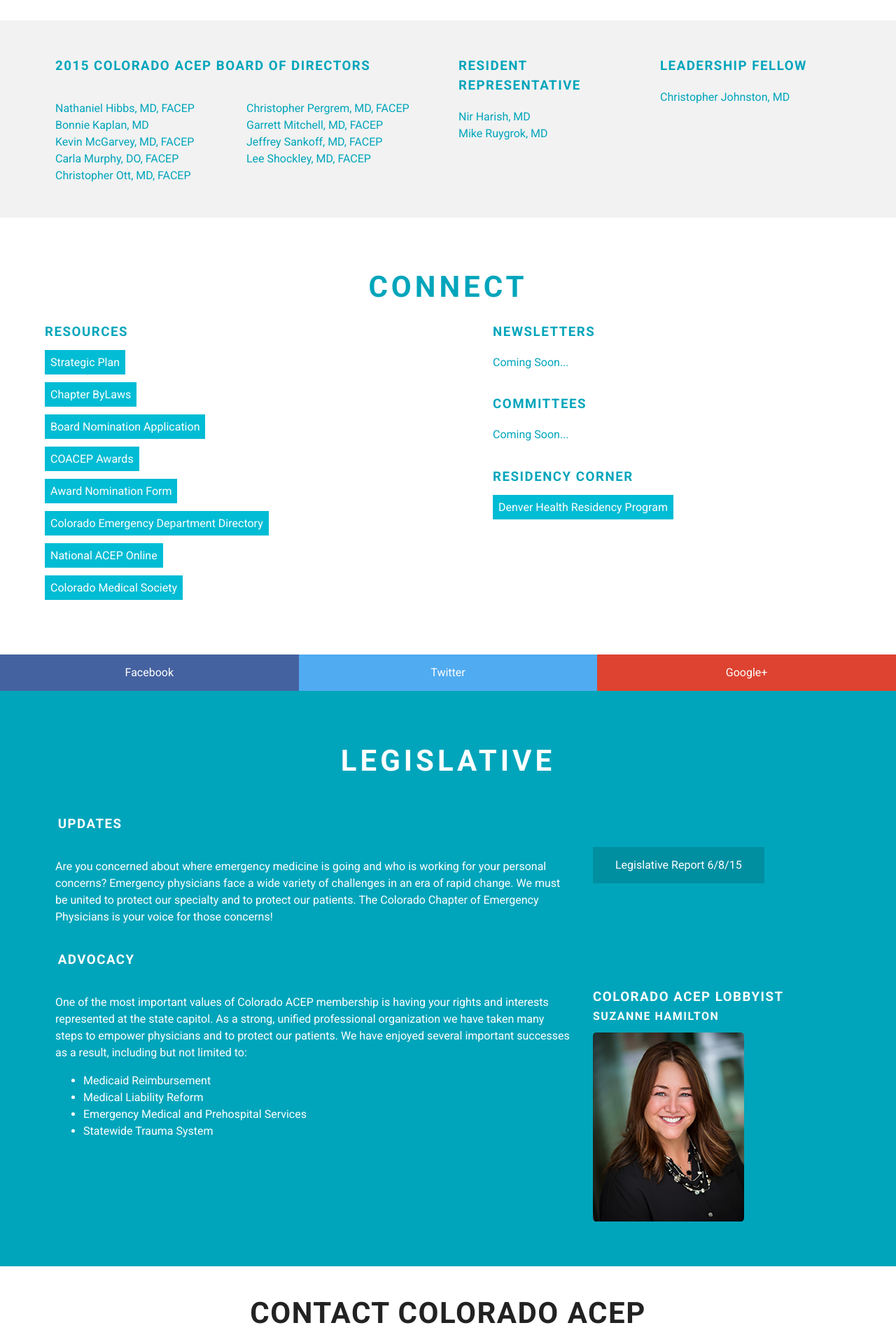
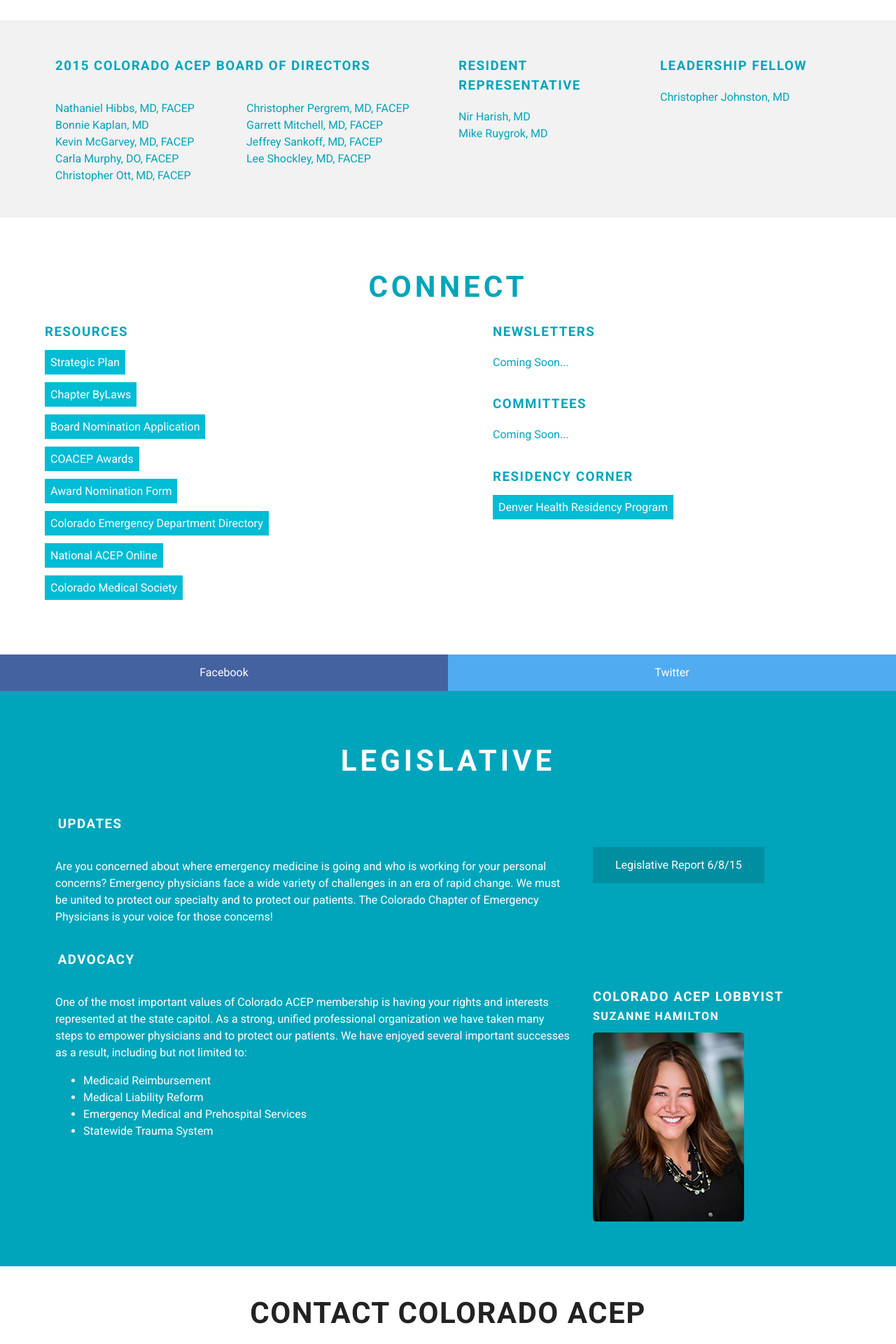
Before and after one commit to pebutler3/coacep, a Jekyll site: the page built from index.html, in a window 1280 px wide. Shown: the part 1835-3755 px from the top of the page at 70% size. Built offline with Jekyll 4.4.1, drawn with Linux system fonts in a browser that asks for light colours.

Commit message:
commented out g+ increased width of buttons

```diff
--- a/_includes/connect.html
+++ b/_includes/connect.html
@@ -35,5 +35,5 @@
 <section class="button-group">
   <a href="https://www.facebook.com/Colorado-ACEP-227454214004965" class="button expand" data-social="facebook">Facebook</a>
   <a href="#" class="button expand" data-social="twitter">Twitter</a>
-  <a href="#" class="button expand" data-social="google">Google+</a>
+  <!-- <a href="#" class="button expand" data&#45;social="google">Google+</a> -->
 </section>
--- a/_sass/3-layouts/_connect.scss
+++ b/_sass/3-layouts/_connect.scss
@@ -63,7 +63,7 @@
   @include grid-row(100);
 
   .button {
-   @include grid-column(4);
+   @include grid-column(6);
    margin-bottom: 0;
 
    &[data-social="facebook"] {
```
